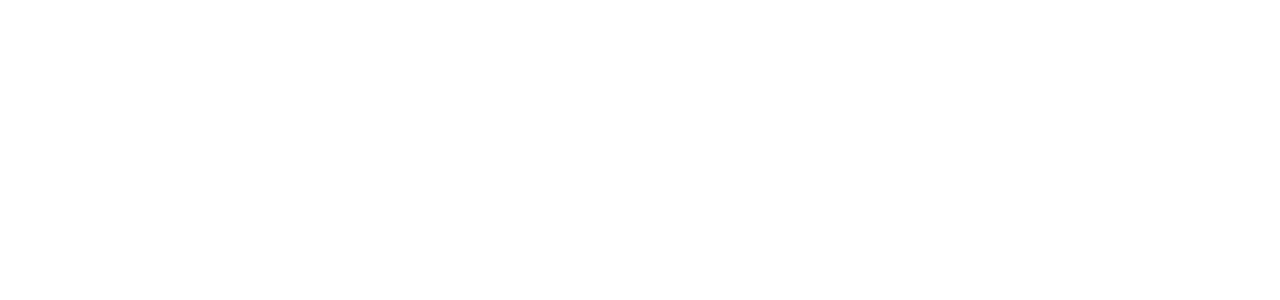
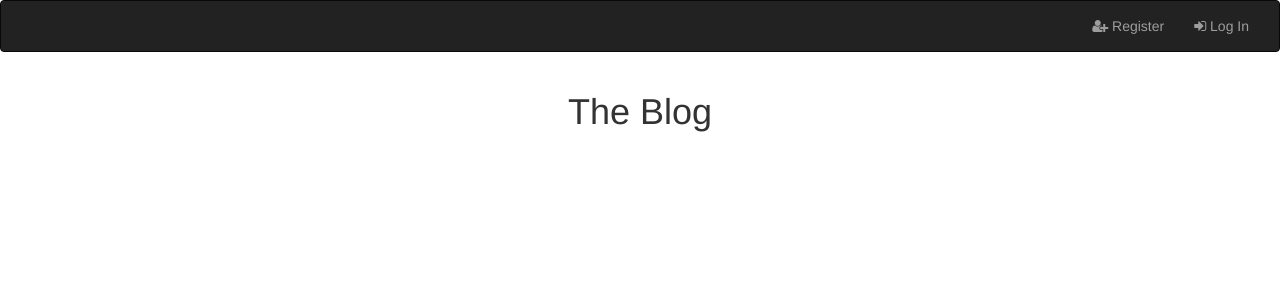
Before and after one commit to agill12/blog_prj, a Django app: page / in a window 1280 px wide. Before the commit the part shown is empty. Shown: the top 300 px of the page. Run offline with Django 3.2, Linux system fonts and the light colour scheme; some libraries are stand-ins or nearby versions.

Commit message:
Created a homepage

```diff
--- a/home/static/home/style.css
+++ b/home/static/home/style.css
@@ -0,0 +1,3 @@
+#header{
+    text-align: center
+}
--- a/home/templates/home/base.html
+++ b/home/templates/home/base.html
@@ -16,7 +16,7 @@
     <script src="https://cdnjs.cloudflare.com/ajax/libs/twitter-bootstrap/3.3.7/js/bootstrap.min.js"></script>
 </head>
 <body>
-    <nav class="navbar navbar-default">
+    <nav class="navbar navbar-inverse">
   <div class="container-fluid">
     <!-- Brand and toggle get grouped for better mobile display -->
     <div class="navbar-header">
@@ -26,9 +26,7 @@
         <span class="icon-bar"></span>
         <span class="icon-bar"></span>
       </button>
-      <a class="navbar-brand" href="#"><i class="fas fa-envelope"></i>
-
-Letters <i class="fas fa-envelope"></i>
+      <a class="navbar-brand" href="#"></i>
 
 </a>
     </div>
@@ -36,21 +34,21 @@ Letters <i class="fas fa-envelope"></i>
     <!-- Collect the nav links, forms, and other content for toggling -->
     <div class="collapse navbar-collapse" id="bs-example-navbar-collapse-1">
       <ul class="nav navbar-nav">
-        <li class="active"><a href="#">About Us <span class="sr-only">(current)</span></a></li>
+
 
 
       </ul>
       <ul class="nav navbar-nav navbar-right">
           {% if user.is_authenticated %}
-                    <li><a href="{% url 'profile' %}"><i class="fa fa-user"></i> Profile</a></li>
-                    <li><a href="{% url 'logout' %}"><i class="fa fa-sign-out"></i> Log Out</a></li>
-                     <li><a href="{% url 'inbox' %}">
-                        <i class="fa fa-envelope"></i> Inbox
-                        <label class="badge badge-warning">{{ unread_mail }}</label>
+                    <li><a href="#"><i class="fa fa-user"></i> Profile</a></li>
+                    <li><a href="#"><i class="fa fa-sign-out"></i> Log Out</a></li>
+                     <li><a href="#">
+                        <i class="#"></i> Create Post
+                        <label class="badge badge-warning"></label>
                     </a></li>
                     {% else %}
-                    <li><a href="{% url 'register' %}"><i class="fa fa-user-plus"></i> Register</a></li>
-                    <li><a href="{% url 'login' %}"><i class="fa fa-sign-in"></i> Log In</a></li>
+                    <li><a href="#"><i class="fa fa-user-plus"></i> Register</a></li>
+                    <li><a href="#"><i class="fa fa-sign-in"></i> Log In</a></li>
                     {% endif %}
 
       </ul>
--- a/home/templates/home/post_list.html
+++ b/home/templates/home/post_list.html
@@ -0,0 +1,11 @@
+{% extends 'home/base.html' %}
+{% block content %}
+<div class="row">
+  <div class="col-md-12">
+      <div id='header'>
+          <h1>The Blog</h1>
+          </div>
+  </div>
+  </div>
+
+{% endblock  %}
```
